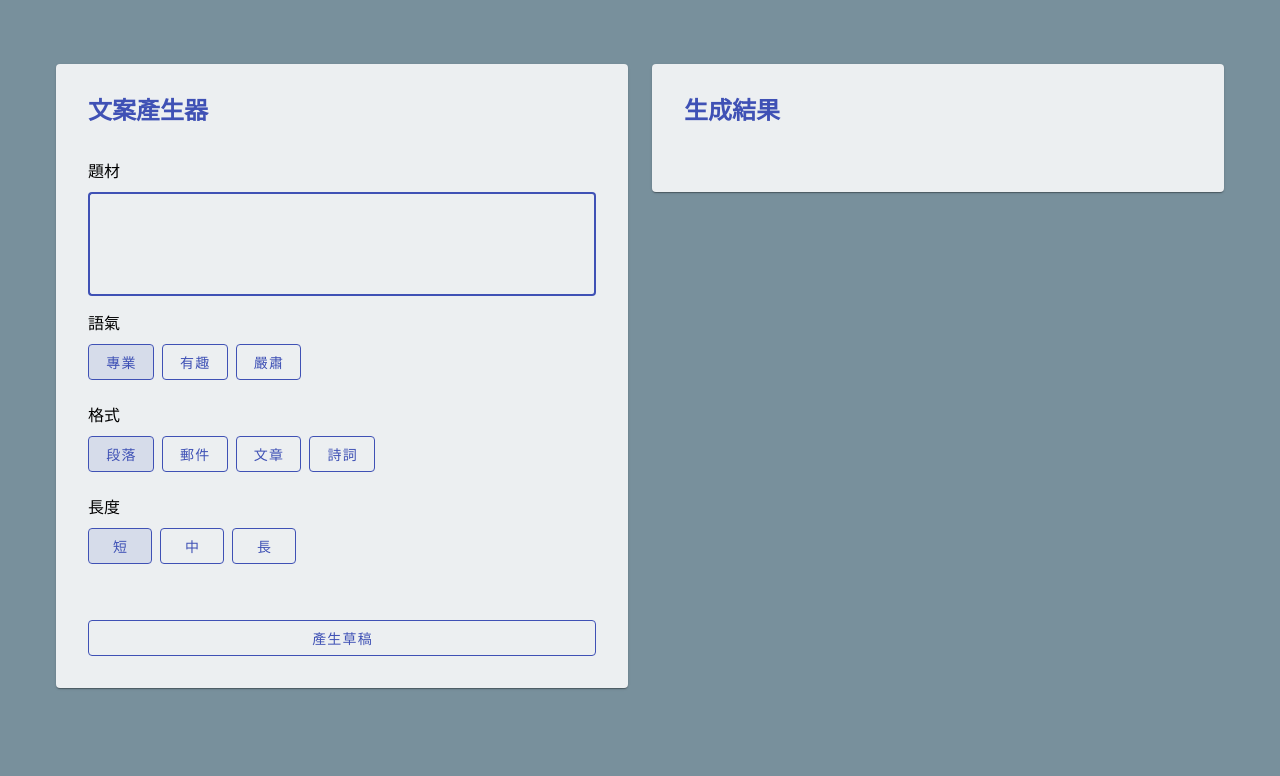
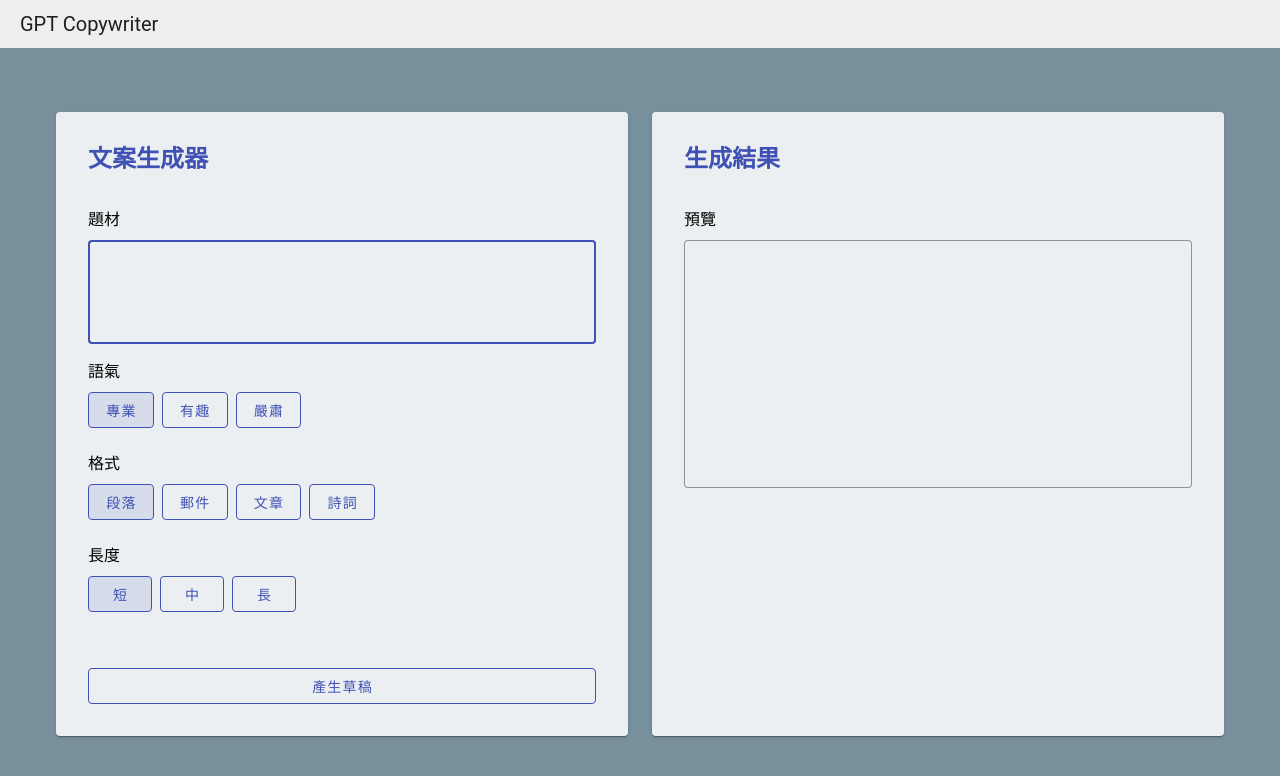
Before and after one commit to memochou1993/gpt-content-generator, a Vue app: page / in a window 1280 px wide. Shown: the top 776 px of the page. Built offline with nearby package versions, Linux system fonts and the light colour scheme.

Commit message:
Add toolbar

```diff
--- a/src/App.vue
+++ b/src/App.vue
@@ -4,7 +4,13 @@ import ContentGenerator from './components/ContentGenerator.vue';
 
 <template>
   <v-app>
-    <v-main class="bg-blue-grey-lighten-1 py-12">
+    <v-toolbar
+      dark
+      density="compact"
+    >
+      <v-toolbar-title>GPT Copywriter</v-toolbar-title>
+    </v-toolbar>
+    <v-main class="d-flex align-center bg-blue-grey-lighten-1">
       <v-container>
         <ContentGenerator />
       </v-container>
--- a/src/components/ContentGenerator.vue
+++ b/src/components/ContentGenerator.vue
@@ -1,14 +1,5 @@
 <script setup>
-import { ref } from 'vue';
-
-defineProps({
-  title: {
-    type: String,
-    default: '',
-  },
-});
-
-const count = ref(0);
+//
 </script>
 
 <template>
@@ -16,10 +7,11 @@ const count = ref(0);
     <v-col cols="12" sm="10" md="6">
       <v-card
         color="blue-grey-lighten-5"
+        height="100%"
       >
         <v-card-item class="pa-8">
           <div class="text-h5 mb-8 font-weight-bold text-indigo">
-            文案產生器
+            文案生成器
           </div>
           <div class="my-4">
             <div class="title mb-2">
@@ -98,10 +90,25 @@ const count = ref(0);
     <v-col cols="12" sm="10" md="6">
       <v-card
         color="blue-grey-lighten-5"
+        height="100%"
       >
         <v-card-item class="pa-8">
           <div class="text-h5 mb-8 font-weight-bold text-indigo">
             生成結果
+          </div>
+          <div class="my-4">
+            <div class="title mb-2">
+              預覽
+            </div>
+            <div>
+              <v-textarea
+                color="indigo"
+                hide-details
+                no-resize
+                rows="9"
+                variant="outlined"
+              />
+            </div>
           </div>
         </v-card-item>
       </v-card>
--- a/src/style.css
+++ b/src/style.css
@@ -1,3 +1,3 @@
 :root {
-  background-color: #78909C;
+  background-color: #ECEFF1;
 }
```
